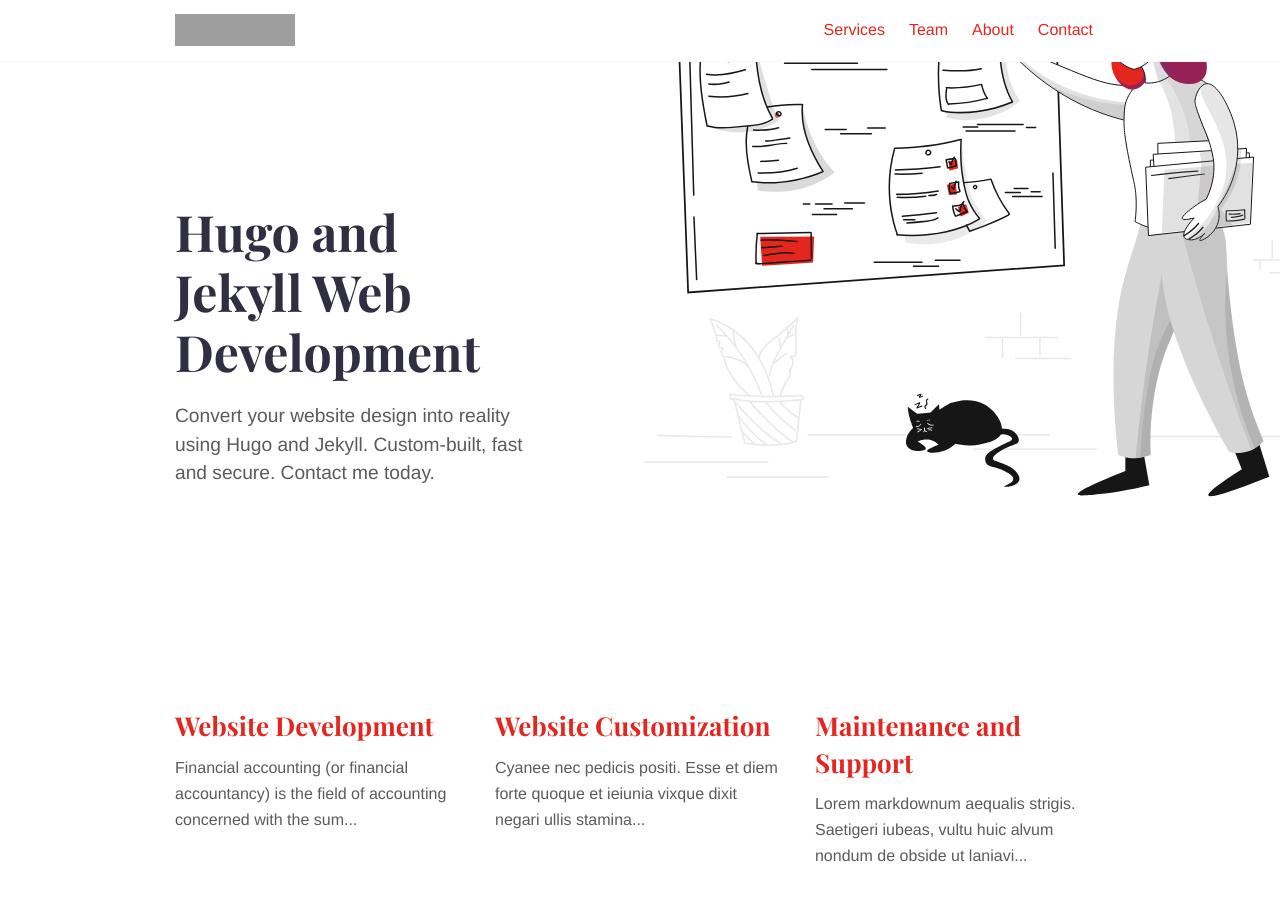
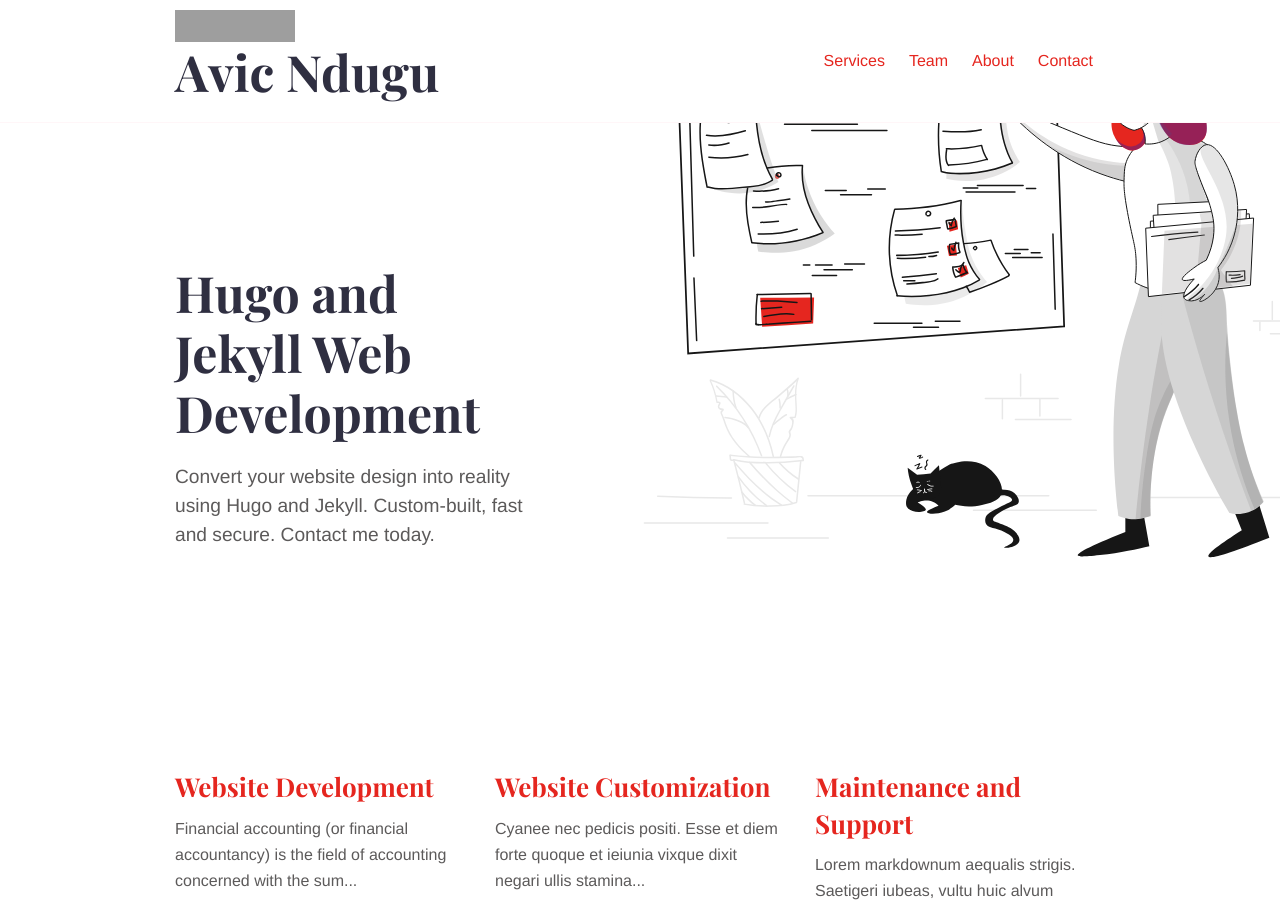
Before and after one commit to avicndugu/avic.devpractical.com, a Jekyll site: the page built from index.md, in a window 1280 px wide and 900 px high. Built offline with Jekyll 4.4.1, drawn with Linux system fonts in a browser that asks for light colours; grey boxes are pictures that could not be loaded.

Commit message:
Update header.html

```diff
--- a/_includes/header.html
+++ b/_includes/header.html
@@ -1,7 +1,10 @@
 <div class='header'>
   <div class="container">
     <div class="logo">
-      <a href="{{ site.baseurl }}"><img width="{{ site.logo.desktop_width }}" height="{{ site.logo.desktop_height }}" alt="{{ site.title }}" src="{{ site.logo.desktop | relative_url }}" /></a>
+      <a href="{{ site.baseurl }}">
+        <img width="{{ site.logo.desktop_width }}" height="{{ site.logo.desktop_height }}" alt="{{ site.title }}" src="{{ site.logo.desktop | relative_url }}" />
+        <h2 class="title">{{site.title}}</h2>
+      </a>
     </div>
     <div class="logo-mobile">
       <a href="{{ site.baseurl }}"><img width="{{ site.logo.mobile_width }}" height="{{ site.logo.mobile_height }}" alt="{{ site.title }}" src="{{ site.logo.mobile | relative_url }}" /></a>
```
